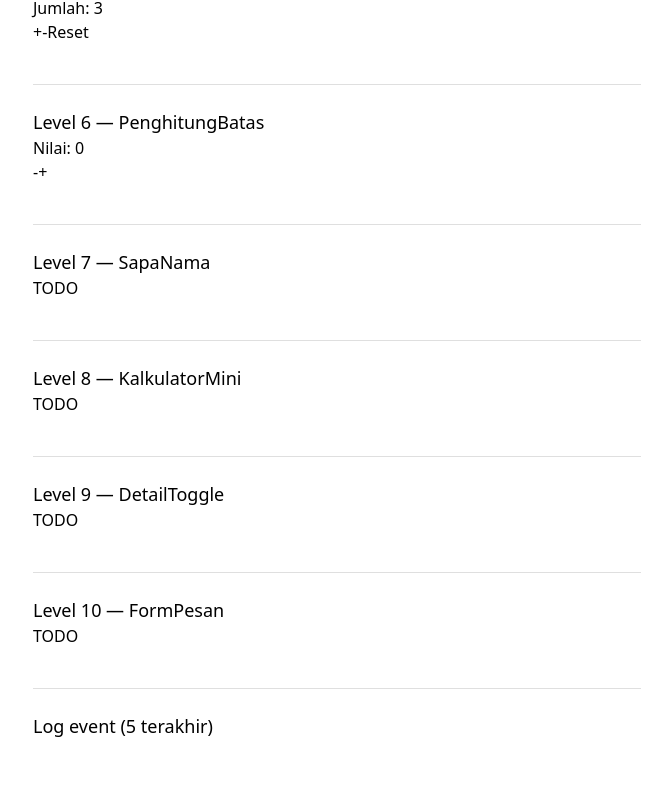
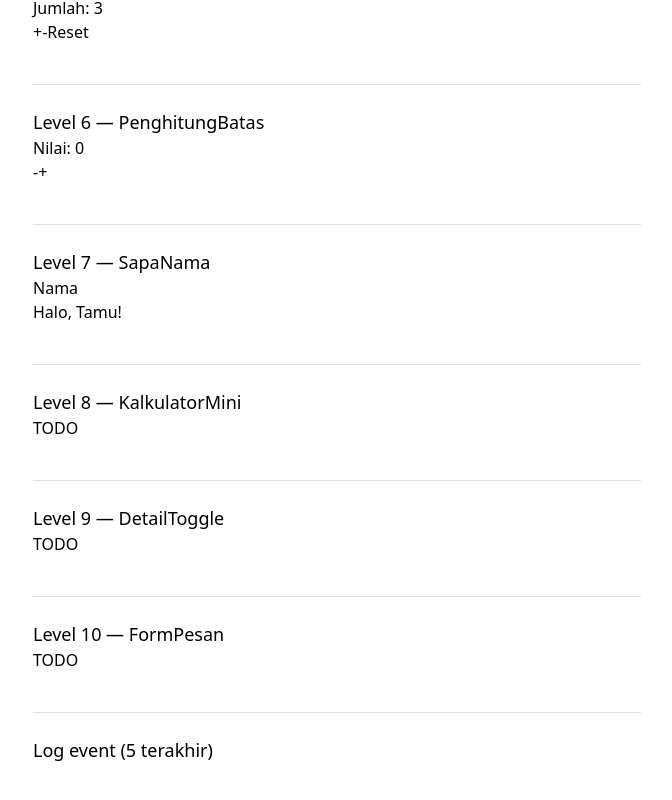
Before and after one commit to webdev-if-its/frontend-5053241047, a React (Vite) app in the folder pertemuan-04/: page / in a window 1280 px wide. Shown: the part 684-1484 px from the top of the page, without its empty margins (303-975 px from the left). Built offline with nearby package versions, Linux system fonts and the light colour scheme.

Commit message:
pertemuan-04: level 7 selesai

```diff
--- a/pertemuan-04/src/components/SapaNama.tsx
+++ b/pertemuan-04/src/components/SapaNama.tsx
@@ -3,6 +3,20 @@
 // useState<string>, dan tampilkan teks "Halo, {nama}!" — kalau nama masih
 // kosong, tampilkan "Halo, Tamu!".
 // Lihat SOAL.md untuk kontrak lengkap.
-export function SapaNama(props: any) {
-  return <p>TODO</p>
+import { useState } from "react"
+
+export function SapaNama() {
+  const [nama, setNama] = useState('')
+  return (
+  <div>
+  <label>
+    Nama
+    <input
+      type="text"
+      value={nama}
+      onChange={(e) => setNama(e.target.value)}
+    />
+  </label>
+  <p>Halo, {nama ? nama : 'Tamu'}!</p>
+  </div>)
 }
```
